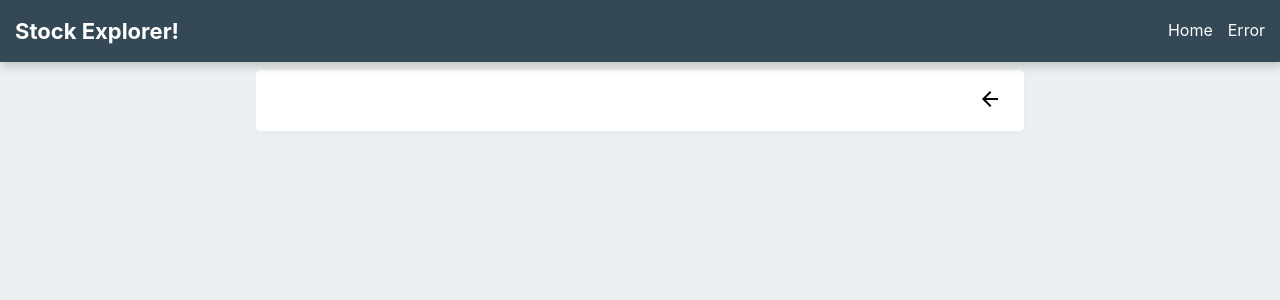
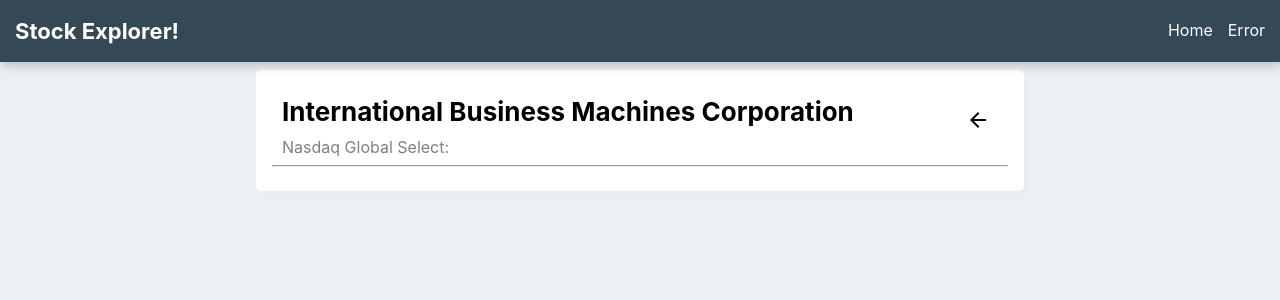
Before and after one commit to Amoroth/react-stock-explorer, a React (Create React App) app: page /stock in a window 1280 px wide. Shown: the top 300 px of the page. Built offline with nearby package versions, Linux system fonts and the light colour scheme.

Commit message:
StockPage.js short color change and back button is bigger

```diff
--- a/src/StockPage/StockPage.js
+++ b/src/StockPage/StockPage.js
@@ -4,16 +4,16 @@
 
 class StockPage extends Component {
   state = {
-    name: '',
+    name: 'International Business Machines Corporation',
     short: '',
-    price: 0,
-    change: 0
+    price: 159.51,
+    change: 0.0241
   }
 
   componentDidMount() {
     const comp = new URLSearchParams(this.props.location.search.slice(1)).get('comp')
     this.setState(() => {
-      return {name: comp}
+      return {short: comp}
     })
   }
 
@@ -22,11 +22,15 @@
       (
         <div className={styles['container']}>
           <div className={styles['title-bar']}>
-            <h6>{ this.state.name }</h6>
+            <div>
+              <h6>{ this.state.name }</h6>
+              <span>Nasdaq Global Select: { this.state.short }</span>
+            </div>
             <button onClick={this.props.history.goBack}>
-              <i class="material-icons">arrow_back</i>
+              <i class="material-icons md-48">arrow_back</i>
             </button>
           </div>
+          <hr />
           <div>
 
           </div>
--- a/src/StockPage/StockPage.module.css
+++ b/src/StockPage/StockPage.module.css
@@ -15,11 +15,21 @@
 }
 
 .title-bar h6 {
-  font-size: 22px;
-  margin: 0;
+  font-size: 26px;
+  margin: 10px;
+}
+
+.title-bar span {
+  font-size: 16px;
+  font-weight: normal;
+  color: gray;
+  margin: 10px;
 }
 
 .title-bar button {
   background: none;
   border: none;
+  margin: 0;
+  width: 60px;
+  height: 60px;
 }
```
